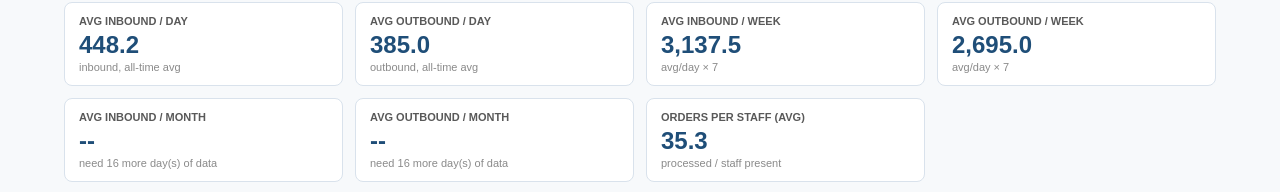
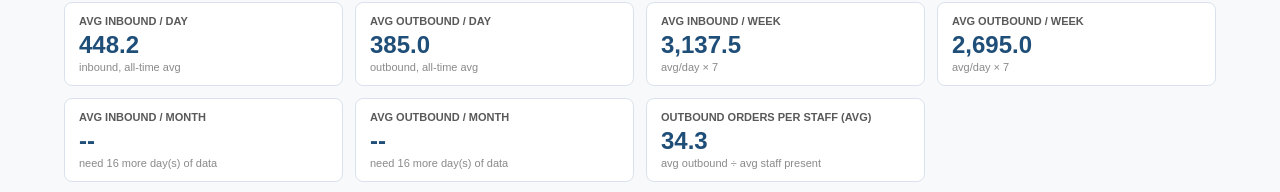
Before and after one commit to rpukitis35-tech/dockpulse-site, a website: page Warehouse_KPI_Analyzer.html in a window 1280 px wide. Shown: the part 555-747 px from the top of the page. Drawn offline with nearby package versions, Linux system fonts and the light colour scheme.

Commit message:
Update Warehouse_KPI_Analyzer.html

```diff
--- a/Warehouse_KPI_Analyzer.html
+++ b/Warehouse_KPI_Analyzer.html
@@ -865,10 +865,12 @@ function renderKpis() {
   const avgStaffPresent = getAvgStaffPresent(days);
   const usingStaffPresentOverride = Number(assumptions.avgStaffPresentOverride) > 0;
   const avgStaffSched = avg(days, 'staffSched');
-  const avgPerStaff = (() => {
-    const vals = days.filter(d => Number(d.staffPresent) > 0).map(d => Number(d.processed)/Number(d.staffPresent));
-    return vals.length ? vals.reduce((a,b)=>a+b,0)/vals.length : 0;
-  })();
+  // Outbound orders per staff = avg outbound volume ÷ avg staff present, using
+  // the same override-aware avgStaffPresent as the rest of the dashboard (so a
+  // manually entered Avg Staff Present value is reflected here too, instead of
+  // this card silently reading 0 whenever the Daily Data table's staffPresent
+  // column itself is left blank/zero on every row).
+  const avgOutboundPerStaff = avgStaffPresent > 0 ? avgOutboundDay / avgStaffPresent : 0;
 
   const grid = document.getElementById('kpiGrid');
   grid.innerHTML = [
@@ -893,7 +895,7 @@ function renderKpis() {
     kpiCard('Avg Outbound / Week', n >= 7 ? fmt(avgOutboundDay*7,1) : '--', n >= 7 ? 'avg/day &times; 7' : `need ${7-n} more day(s) of data`),
     kpiCard('Avg Inbound / Month', n >= 30 ? fmt(avgInboundDay*30,1) : '--', n >= 30 ? 'avg/day &times; 30' : `need ${30-n} more day(s) of data`),
     kpiCard('Avg Outbound / Month', n >= 30 ? fmt(avgOutboundDay*30,1) : '--', n >= 30 ? 'avg/day &times; 30' : `need ${30-n} more day(s) of data`),
-    kpiCard('Orders per Staff (Avg)', fmt(avgPerStaff,1), 'processed / staff present'),
+    kpiCard('Outbound Orders per Staff (Avg)', fmt(avgOutboundPerStaff,1), 'avg outbound &divide; avg staff present'),
   ].join('');
 }
 
```
